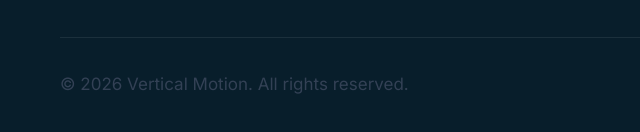
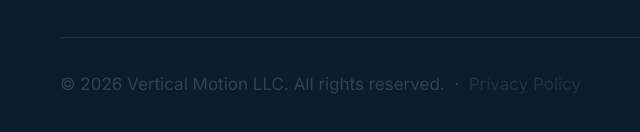
Before and after one commit to VMLeader/mywebsite, a plain HTML site: page index.html in a window 1280 px wide. Shown: the part 7816-7948 px from the top of the page, 40-680 px from the left. Drawn offline with Linux system fonts and the light colour scheme.

Commit message:
Add privacy policy link to footer: index.html

```diff
--- a/index.html
+++ b/index.html
@@ -541,7 +541,7 @@
       </div>
     </div>
     <div class="footer-bottom">
-      <p>&copy; 2026 Vertical Motion. All rights reserved.</p>
+      <p>&copy; 2026 Vertical Motion LLC. All rights reserved. &nbsp;&middot;&nbsp; <a href="privacy.html" style="color:inherit; opacity:0.6;">Privacy Policy</a></p>
       <p><a href="https://wholeexecutive.com" style="color:rgba(255,255,255,0.3);">wholeexecutive.com</a></p>
     </div>
   </div>
```
